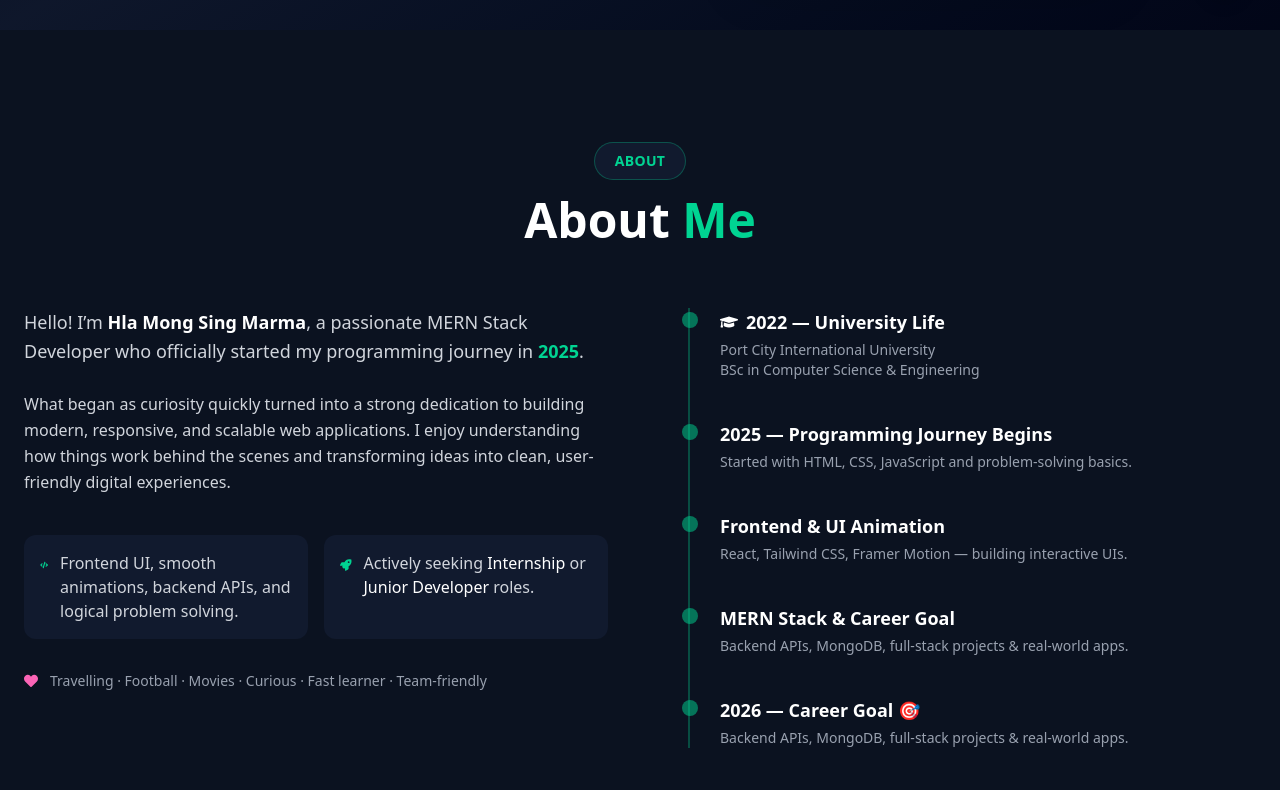
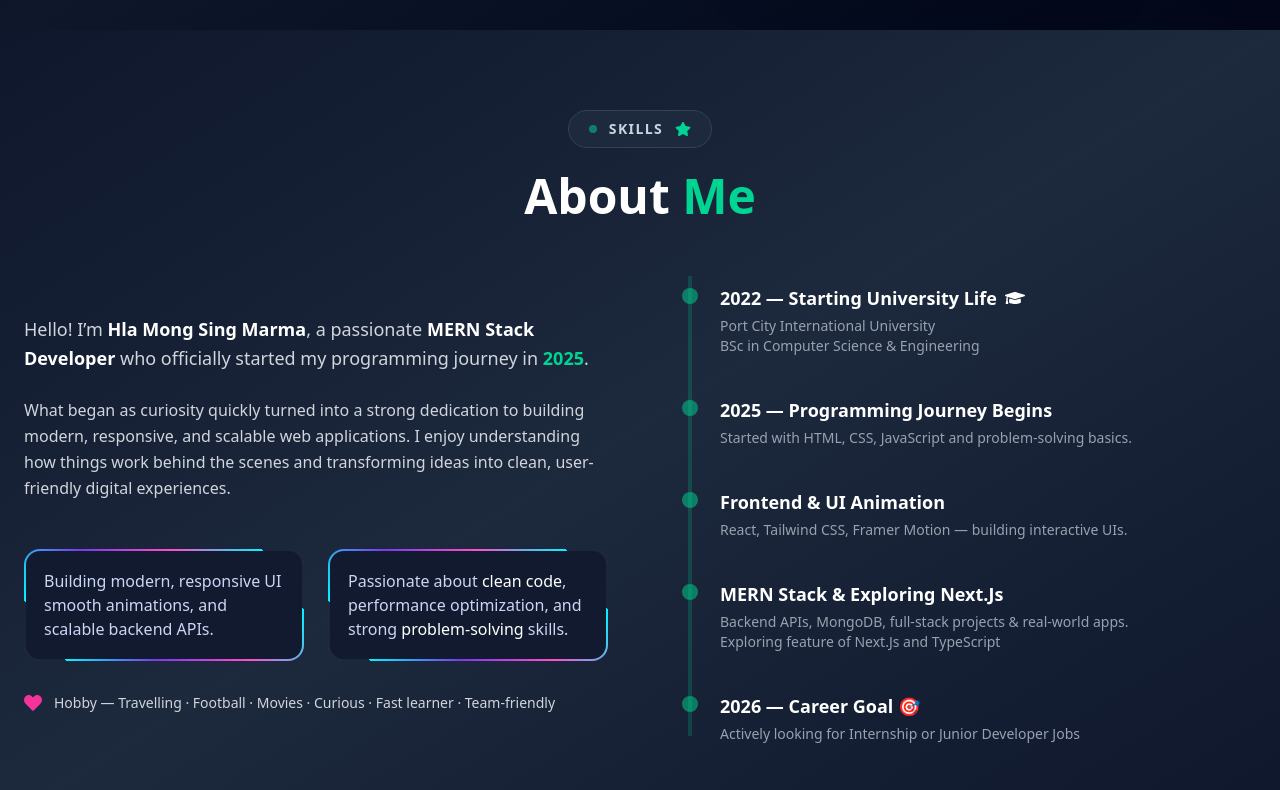
Before and after one commit to Hlamong55/hlamong-portfolio, a React (Vite) app: page / in a window 1280 px wide. Shown: the part 770-1560 px from the top of the page. Built offline with nearby package versions, Linux system fonts and the light colour scheme.

Commit message:
animation updated in about section

```diff
--- a/src/Components/About.jsx
+++ b/src/Components/About.jsx
@@ -1,26 +1,36 @@
 import { motion } from "framer-motion";
-import { FaCode, FaRocket, FaHeart, FaGraduationCap } from "react-icons/fa";
+import {
+  FaCode,
+  FaRocket,
+  FaHeart,
+  FaGraduationCap,
+  FaStar,
+  FaBrain,
+} from "react-icons/fa";
 
 const About = () => {
   return (
     <section
       id="about"
-      className="relative bg-[#0b1220] text-gray-300 py-28"
+      className="relative  bg-linear-to-br from-slate-900 via-slate-800 to-slate-900 text-gray-300 py-20"
     >
       <div className="max-w-7xl mx-auto px-6">
-
         {/* BADGE */}
+        <div className="text-center">
           <motion.div
             initial={{ opacity: 0, y: -10 }}
             whileInView={{ opacity: 1, y: 0 }}
             transition={{ duration: 0.4 }}
             viewport={{ once: true }}
-          className="flex justify-center mb-4"
+            className="inline-flex items-center gap-3 px-5 py-2 rounded-full bg-slate-800 border border-slate-700 mb-6"
           >
-          <span className="px-5 py-2 rounded-full text-sm font-semibold tracking-wide bg-[#111a2e] text-emerald-400 border border-emerald-400/30">
-            ABOUT
+            <span className="w-2 h-2 bg-emerald-400 rounded-full animate-pulse" />
+            <span className="text-sm font-semibold text-slate-300 tracking-widest">
+              SKILLS
             </span>
+            <FaStar className="text-emerald-400" />
           </motion.div>
+        </div>
 
         {/* TITLE */}
         <motion.h2
@@ -34,8 +44,7 @@ const About = () => {
         </motion.h2>
 
         {/* CONTENT */}
-        <div className="grid md:grid-cols-2 gap-16 items-start">
-
+        <div className="grid md:grid-cols-2 gap-16 items-center">
           {/* LEFT TEXT */}
           <motion.div
             initial={{ opacity: 0, y: 40 }}
@@ -49,8 +58,11 @@ const About = () => {
               <span className="text-white font-semibold">
                 Hla Mong Sing Marma
               </span>
-              , a passionate MERN Stack Developer who officially started my
-              programming journey in{" "}
+              , a passionate{" "}
+              <span className="text-white font-semibold">
+                MERN Stack Developer
+              </span>{" "}
+              who officially started my programming journey in{" "}
               <span className="text-emerald-400 font-semibold">2025</span>.
             </p>
 
@@ -61,31 +73,36 @@ const About = () => {
               transforming ideas into clean, user-friendly digital experiences.
             </p>
 
-            <div className="grid sm:grid-cols-2 gap-4 pt-4">
-              <div className="flex gap-3 items-start bg-[#111a2e] p-4 rounded-xl">
-                <FaCode className="text-emerald-400 text-xl mt-1" />
+            <div className="grid sm:grid-cols-2 gap-6 pt-6">
+              {/* Card 1 */}
+              <div className="animated-border">
+                <div className="animated-border-inner">
                   <p>
-                  Frontend UI, smooth animations, backend APIs, and logical
-                  problem solving.
-                </p>
-              </div>
-
-              <div className="flex gap-3 items-start bg-[#111a2e] p-4 rounded-xl">
-                <FaRocket className="text-emerald-400 text-xl mt-1" />
-                <p>
-                  Actively seeking <span className="text-white">Internship</span>{" "}
-                  or <span className="text-white">Junior Developer</span> roles.
+                    Building modern, responsive UI smooth animations, and scalable backend APIs.
                   </p>
                 </div>
               </div>
 
-            <div className="flex gap-3 items-center text-sm text-gray-400 pt-2">
-              <FaHeart className="text-pink-400" />
-              Travelling · Football · Movies · Curious · Fast learner · Team-friendly
+              {/* Card 2 */}
+              <div className="animated-border">
+                <div className="animated-border-inner">
+                  <p>
+                    Passionate about <span>clean code</span>, performance
+                    optimization, and strong <span>problem-solving</span>{" "}
+                    skills.
+                  </p>
+                </div>
+              </div>
+            </div>
+
+            <div className="flex gap-3 items-center text-sm text-gray-300 pt-2">
+              <FaHeart className="text-pink-500" size={18} />
+              Hobby — Travelling · Football · Movies · Curious · Fast learner ·
+              Team-friendly
             </div>
           </motion.div>
 
-          {/* RIGHT TIMELINE */}
+          {/* TIMELINE */}
           <motion.div
             initial={{ opacity: 0, x: 40 }}
             whileInView={{ opacity: 1, x: 0 }}
@@ -94,16 +111,15 @@ const About = () => {
             className="relative"
           >
             {/* Vertical line */}
-            <div className="absolute left-4 top-0 h-full w-[2px] bg-emerald-400/30" />
+            <div className="absolute left-4 -top-2 h-full w-1 bg-emerald-400/20" />
 
             <div className="space-y-10 pl-12">
-
               {/* UNIVERSITY */}
               <div className="relative">
                 <span className="absolute -left-[38px] top-1 w-4 h-4 rounded-full bg-emerald-400 animate-pulse" />
                 <h4 className="text-white font-semibold text-lg flex items-center gap-2">
-                  <FaGraduationCap />
-                  2022 — University Life
+                  2022 — Starting University Life
+                  <FaGraduationCap size={20} />
                 </h4>
                 <p className="text-sm text-gray-400 mt-1">
                   Port City International University <br />
@@ -137,10 +153,12 @@ const About = () => {
               <div className="relative">
                 <span className="absolute -left-[38px] top-1 w-4 h-4 rounded-full bg-emerald-400 animate-pulse" />
                 <h4 className="text-white font-semibold text-lg">
-                  MERN Stack & Career Goal
+                  MERN Stack & Exploring Next.Js
                 </h4>
                 <p className="text-sm text-gray-400 mt-1">
-                  Backend APIs, MongoDB, full-stack projects & real-world apps.
+                  Backend APIs, MongoDB, full-stack projects & real-world apps.{" "}
+                  <br />
+                  Exploring feature of Next.Js and TypeScript
                 </p>
               </div>
 
@@ -151,7 +169,7 @@ const About = () => {
                   2026 — Career Goal 🎯
                 </h4>
                 <p className="text-sm text-gray-400 mt-1">
-                  Backend APIs, MongoDB, full-stack projects & real-world apps.
+                  Actively looking for Internship or Junior Developer Jobs
                 </p>
               </div>
             </div>
--- a/src/index.css
+++ b/src/index.css
@@ -1,16 +1,25 @@
 @import "tailwindcss";
 
 @keyframes spin-slow {
-  from { transform: rotate(0deg); }
-  to { transform: rotate(360deg); }
+  from {
+    transform: rotate(0deg);
+  }
+  to {
+    transform: rotate(360deg);
+  }
 }
 .animate-spin-slow {
   animation: spin-slow 3s linear infinite;
 }
 
 @keyframes gradient-x {
-  0%, 100% { background-position: 0% 50%; }
-  50% { background-position: 100% 50%; }
+  0%,
+  100% {
+    background-position: 0% 50%;
+  }
+  50% {
+    background-position: 100% 50%;
+  }
 }
 .animate-gradient-x {
   background-size: 200% auto;
@@ -18,9 +27,71 @@
 }
 
 @keyframes shimmer {
-  0% { transform: translateX(-100%); }
-  100% { transform: translateX(100%); }
+  0% {
+    transform: translateX(-100%);
+  }
+  100% {
+    transform: translateX(100%);
+  }
 }
 .animate-shimmer {
   animation: shimmer 2s infinite;
 }
+
+.animated-border {
+  position: relative;
+  padding: 2px;
+  border-radius: 16px;
+  overflow: hidden;
+}
+
+/* rotating gradient rectangle */
+.animated-border::before {
+  content: "";
+  position: absolute;
+  inset: -50%;
+  background: linear-gradient(0deg, #00f5ff, #7c3aed, #ff4ecd, #00f5ff);
+  animation: rotateBorder 6s linear infinite;
+}
+
+/* glow layer */
+.animated-border::after {
+  content: "";
+  position: absolute;
+  inset: 0;
+  border-radius: 16px;
+  box-shadow: 0 0 25px rgba(255, 78, 205, 0.45),
+    0 0 35px rgba(139, 92, 246, 0.35),  0 0 45px rgba(250, 204, 21, 0.25);
+
+  z-index: 1;
+  pointer-events: none;
+}
+
+@keyframes rotateBorder {
+  to {
+    transform: rotate(360deg);
+  }
+}
+
+/* inner content */
+.animated-border-inner {
+  position: relative;
+  z-index: 2;
+  background: #111a2e;
+  border-radius: 14px;
+  padding: 18px;
+  display: flex;
+  gap: 12px;
+  color: #cbd5f5;
+}
+
+/* icon */
+.icon {
+  color: #34d399;
+  font-size: 1.25rem;
+  margin-top: 2px;
+}
+
+.animated-border-inner span {
+  color: #ffffff;
+}
```
Lines whose indentation alone changed are shown as unchanged.
